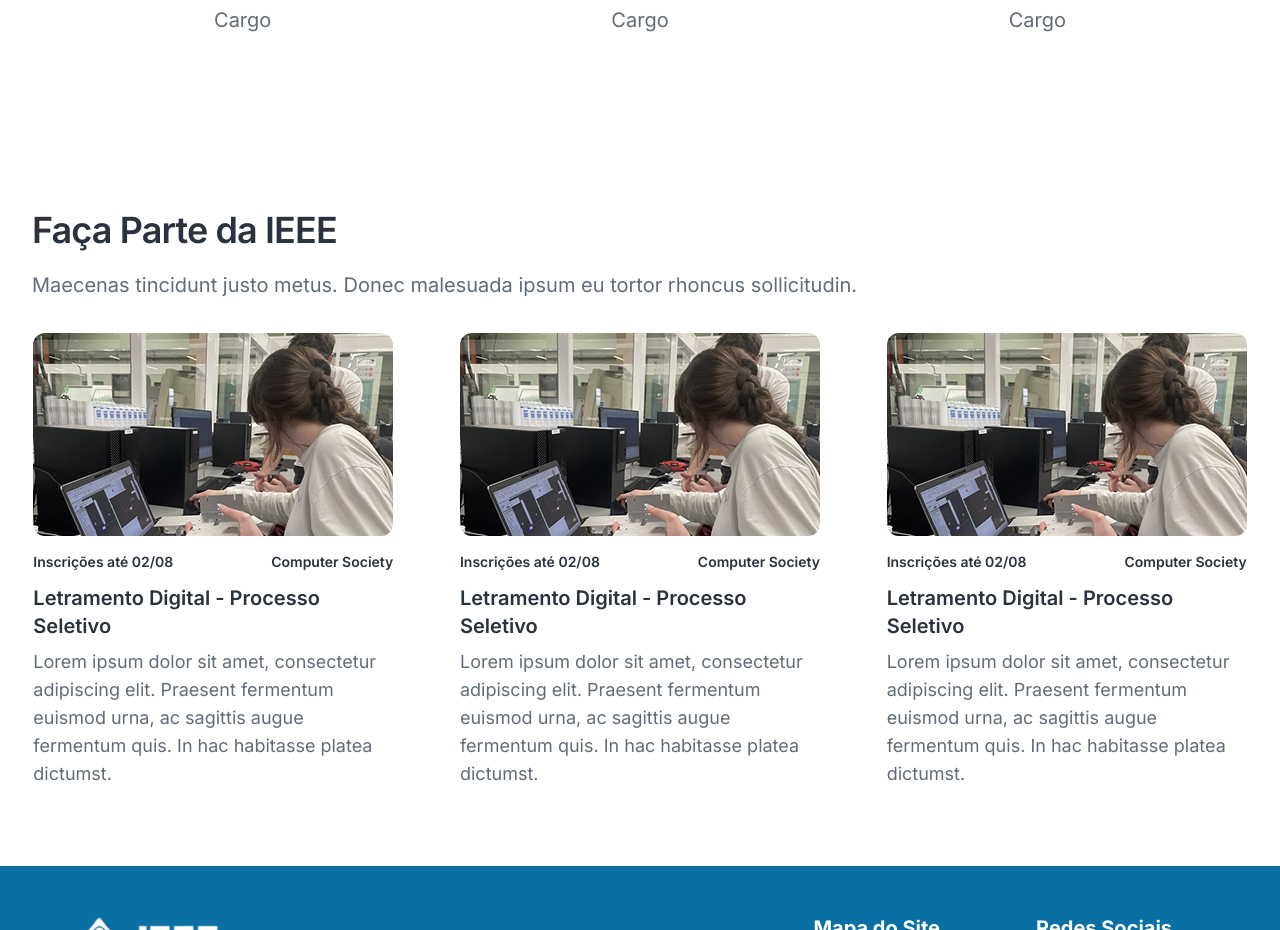
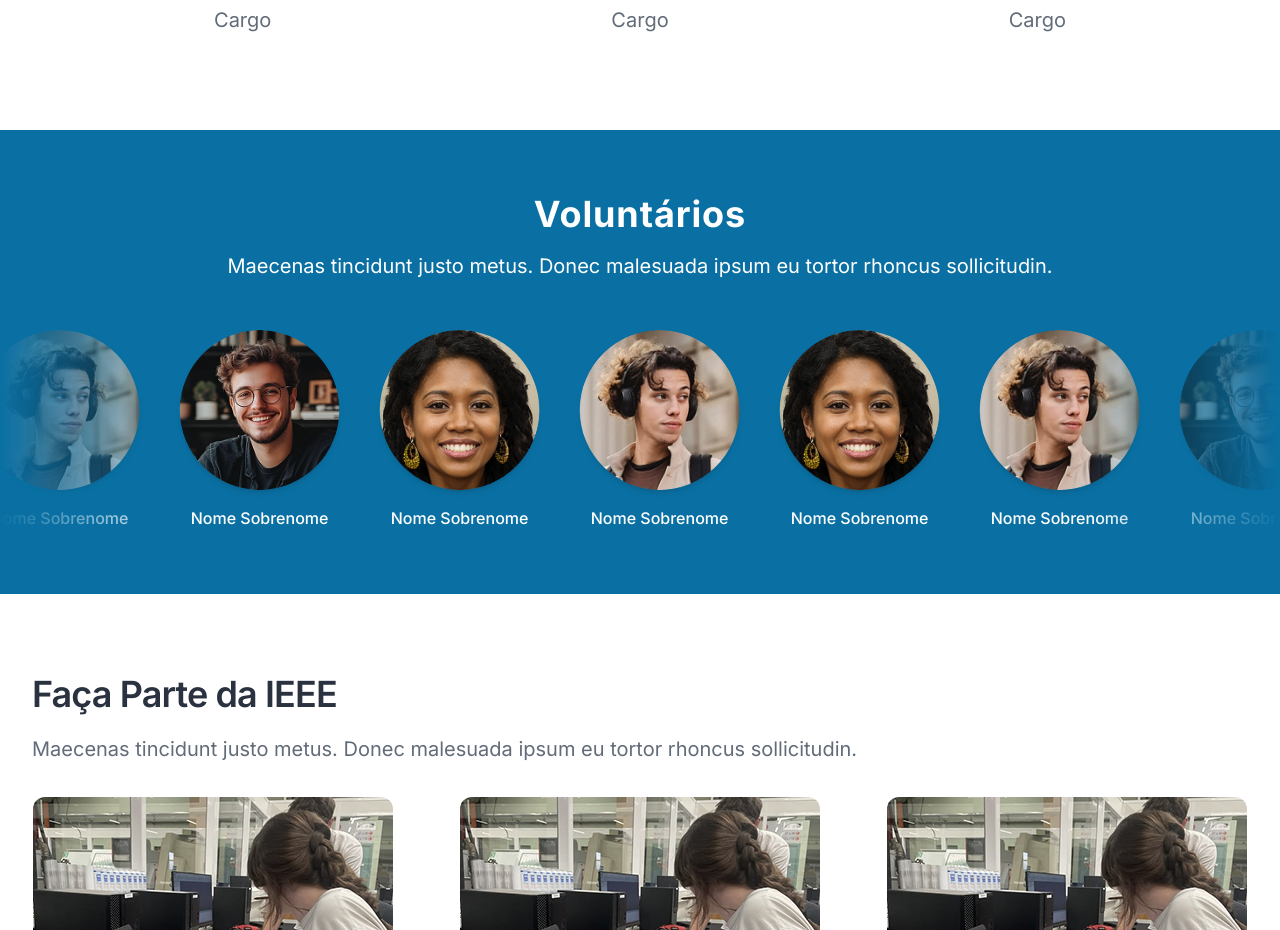
Before and after one commit to ieeecs-ufabc/ieeeufabc-website, a Next.js app: page / in a window 1280 px wide. Shown: the part 3740-4670 px from the top of the page. Built offline with nearby package versions, Linux system fonts and the light colour scheme.

Commit message:
feat: create volunteers carousel

```diff
--- a/app/capitulos/[slug]/page.tsx
+++ b/app/capitulos/[slug]/page.tsx
@@ -7,6 +7,8 @@ import { ChapterAboutSection } from "@/components/chapters/ChapterAboutSection";
 import { ChapterEventsSection } from "@/components/chapters/ChapterEventsSection";
 
 import { chapterPages, getChapterPageBySlug } from "@/data/chapterPages";
+import VolunteersSection from "@/components/sections/VolunteersSection";
+import { BoardSection } from "@/components/sections/BoardSection";
 
 type ChapterPageProps = {
   params: Promise<{
@@ -54,6 +56,8 @@ export default async function ChapterPage({ params }: ChapterPageProps) {
 
       <main className="flex-1">
         <ChapterAboutSection about={chapter.about} />
+        <BoardSection/>
+        <VolunteersSection />
         <ChapterEventsSection events={chapter.events} />
       </main>
 
--- a/app/globals.css
+++ b/app/globals.css
@@ -16,6 +16,20 @@
   --color-content-secondary: var(--content-secondary);
   --font-sans: var(--font-inter), "Inter", sans-serif;
   --font-mono: var(--font-geist-mono);
+
+  --animate-infinite-scroll: infinite-scroll 30s linear infinite;
+
+  @keyframes infinite-scroll {
+    0% { transform: translateX(0); }
+    100% { transform: translateX(calc(-25%)); }
+  }
+
+  --mask-gradient: linear-gradient(to right,
+    transparent,
+    black 15%,
+    black 85%,
+    transparent
+  );
 }
 
 html {
@@ -29,3 +43,8 @@ body {
   color: var(--foreground);
   font-family: var(--font-inter), "Inter", sans-serif;
 }
+
+.mask-infinite-scroll {
+  mask-image: var(--mask-gradient);
+  -webkit-mask-image: var(--mask-gradient); /* Compatibilidade Safari */
+}
--- a/app/page.tsx
+++ b/app/page.tsx
@@ -6,6 +6,7 @@ import { HeroSection } from "@/components/sections/HeroSection";
 import { ChaptersSection } from "@/components/sections/ChaptersSection";
 import { ImpactSection } from "@/components/sections/ImpactSection";
 import { Footer } from "@/components/layout/Footer";
+import VolunteersSection from "@/components/sections/VolunteersSection";
 
 export default function Home() {
   return (
@@ -18,6 +19,7 @@ export default function Home() {
         <ChaptersSection />
         <ImpactSection />
         <BoardSection />
+        <VolunteersSection/>
         <JoinIEEESection />
       </main>
 
--- /dev/null
+++ b/components/sections/VolunteersSection.tsx
@@ -0,0 +1,86 @@
+'use client';
+
+import Image from 'next/image';
+
+interface Volunteer {
+  id: string | number;
+  name: string;
+  imageUrl: string;
+}
+
+const defaultVolunteers: Volunteer[] = [
+  {
+    id: 1,
+    name: 'Nome Sobrenome',
+    imageUrl: '/images/board/pessoa1.png',
+  },
+  {
+    id: 2,
+    name: 'Nome Sobrenome',
+    imageUrl: '/images/board/pessoa2.png',
+  },
+  {
+    id: 3,
+    name: 'Nome Sobrenome',
+    imageUrl: '/images/board/pessoa3.png',
+  },
+  {
+    id: 4,
+    name: 'Nome Sobrenome',
+    imageUrl: '/images/board/pessoa1.png',
+  },
+  {
+    id: 5,
+    name: 'Nome Sobrenome',
+    imageUrl: '/images/board/pessoa2.png',
+  },
+];
+
+interface VolunteersSectionProps {
+  title?: string;
+  subtitle?: string;
+  volunteers?: Volunteer[];
+}
+
+export default function VolunteersSection({
+  title = 'Voluntários',
+  subtitle = 'Maecenas tincidunt justo metus. Donec malesuada ipsum eu tortor rhoncus sollicitudin.',
+  volunteers = defaultVolunteers,
+}: VolunteersSectionProps) {
+  const infiniteVolunteers = [...volunteers, ...volunteers, ...volunteers, ...volunteers];
+
+  return (
+    <section className="py-16 bg-ieee-blue text-white flex flex-col w-full overflow-hidden">
+      <div className="max-w-7xl mx-auto px-4 mb-12 text-center">
+        <h2 className="text-3xl sm:text-4xl font-bold mb-3 tracking-wide">{title}</h2>
+        <p className="mt-4 text-base font-normal leading-7 text-white sm:text-lg lg:text-xl lg:leading-8">
+          {subtitle}
+        </p>
+      </div>
+
+      <div className="w-full relative flex mask-infinite-scroll">
+        <ul className="flex w-max animate-infinite-scroll items-center gap-10 shrink-0">
+          {infiniteVolunteers.map((volunteer, index) => (
+            <li key={`${volunteer.id}-${index}`} className="shrink-0">
+              <div className="flex flex-col items-center">
+                <div className="relative w-32 h-32 sm:w-40 sm:h-40 rounded-full overflow-hidden mb-4 shadow-md">
+                  <Image
+                    src={volunteer.imageUrl}
+                    alt={volunteer.name}
+                    fill
+                    sizes="(max-width: 640px) 128px, 160px"
+                    className="object-cover"
+                  />
+                </div>
+
+                <span className="text-sm sm:text-base font-medium text-white text-center max-w-35 truncate">
+                  {volunteer.name}
+                </span>
+              </div>
+            </li>
+          ))}
+        </ul>
+      </div>
+    </section>
+  );
+}
```
